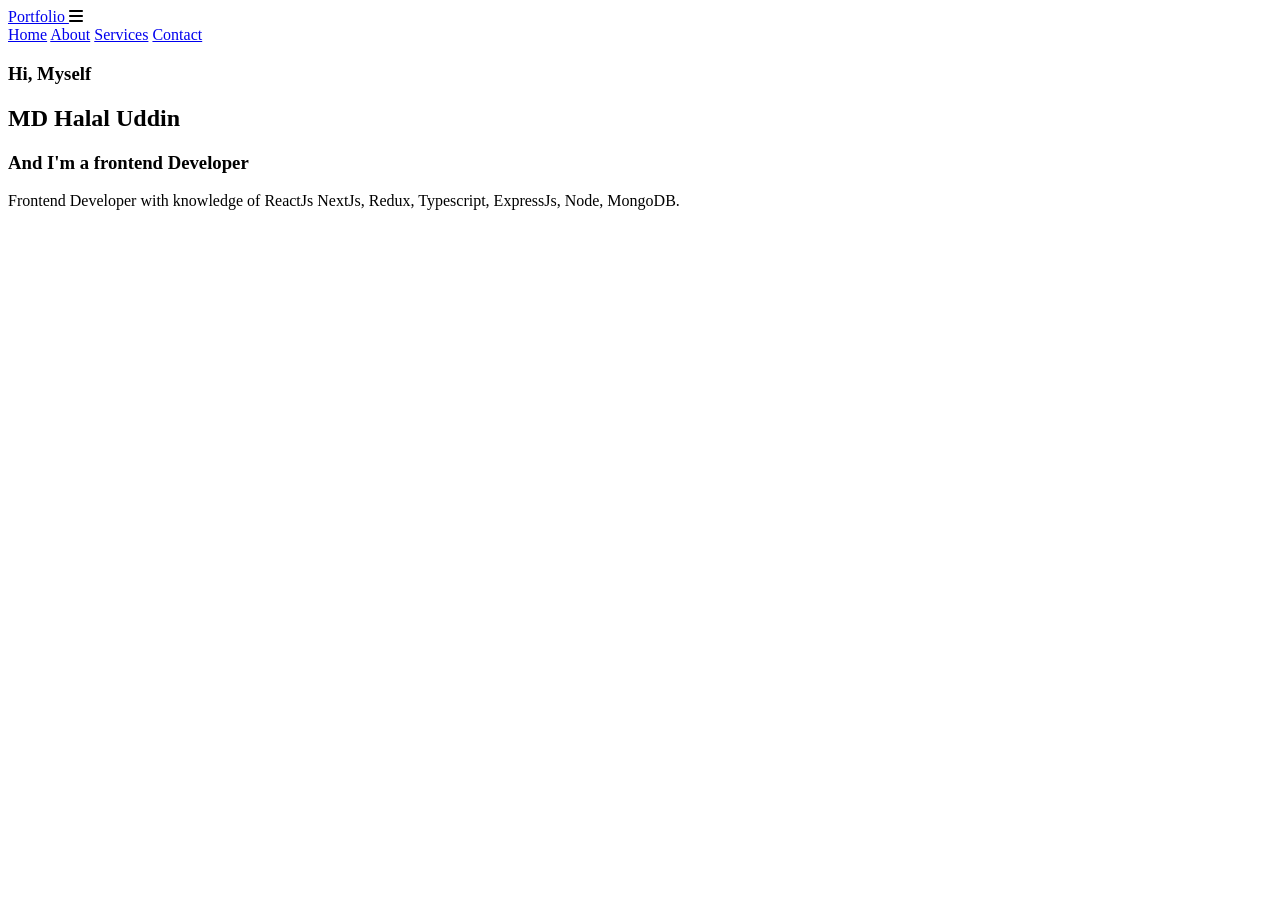
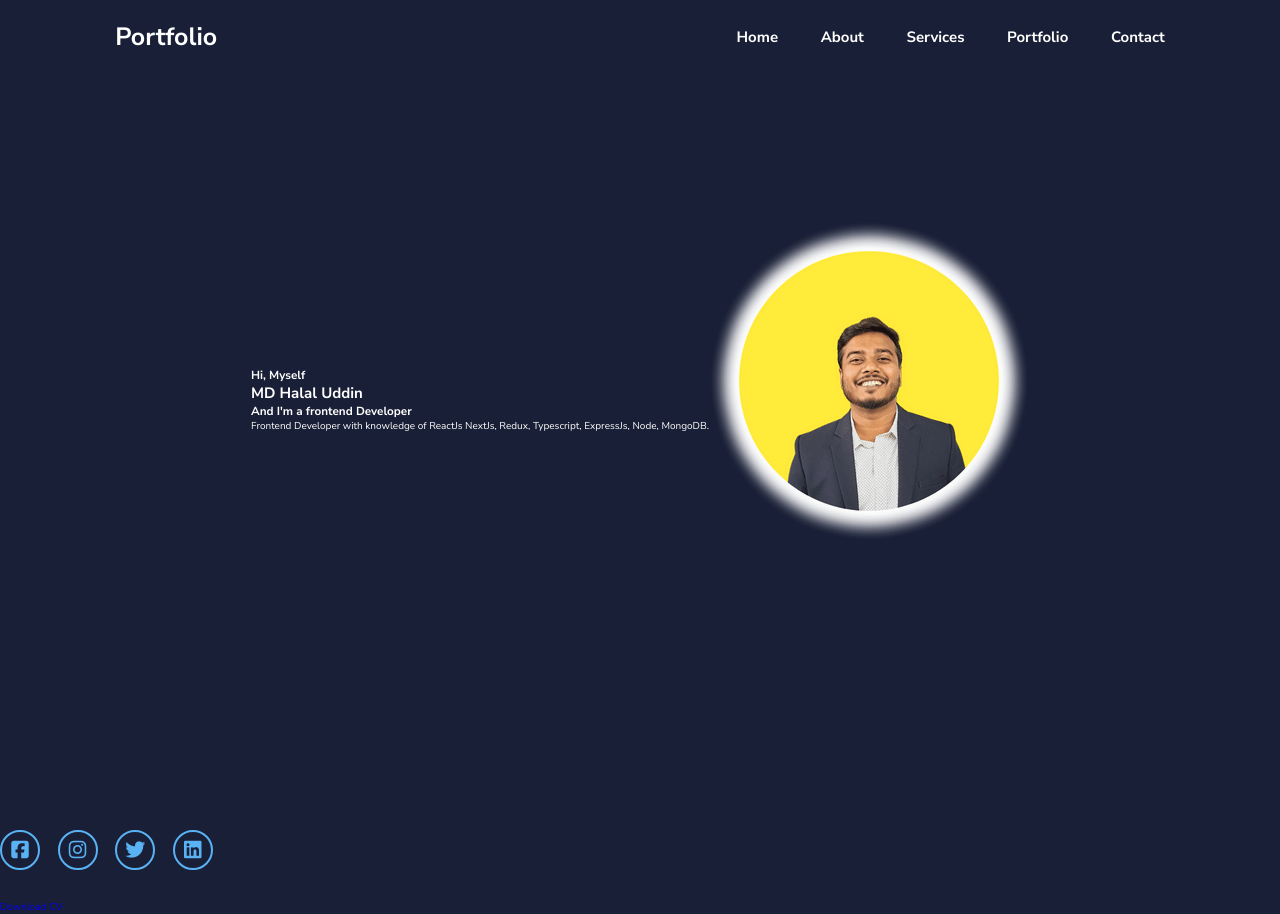
Before and after one commit to Mdhalaluddin/my-portfolio, a plain HTML site: page index.html in a window 1280 px wide. Before the commit the page ends 800 px from the top, so only its background shows below. Drawn offline with Linux system fonts and the light colour scheme; a script that the page names is missing.

Commit message:
secend commit

```diff
--- a/index.html
+++ b/index.html
@@ -18,23 +18,34 @@
         </a>
         <i class="fa-solid fa-bars" id="menu-icon"></i>
 
-
         <nav class="navbar">
             <a href="#home" class="active">Home</a>
             <a href="#about">About</a>
             <a href="#services">Services</a>
+            <a href="#portfolio">Portfolio</a>
             <a href="#contact">Contact</a>
         </nav>
     </header>
     <!-- Home section Design -->
     <section class="home" id="home">
+        <div>
         <h3>Hi, Myself</h3>
         <h1>MD Halal Uddin</h1>
-        <h3>And I'm a frontend Developer</h3>
+        <h3>And I'm a <span>frontend Developer</span></h3>
         <p>Frontend Developer with knowledge of ReactJs NextJs, Redux, Typescript, ExpressJs, Node, MongoDB.</p>
-
-
+        </div>
+        <div class="home-img">
+            <img src="img/Profile Picture.png" alt="">
+        </div>
     </section>
+    <!-- social media icon-->
+    <div class="social-media">
+        <a href="#" class="fa-brands fa-square-facebook"></a>
+        <a href="#" class="fa-brands fa-instagram"></a>
+        <a href="#" class="fa-brands fa-twitter"></a>
+        <a href="#" class="fa-brands fa-linkedin"></a>
+    </div>
+    <a href="#" class="btn">Download CV</a>
 
     <script src="script.js"></script>
 </body>
--- a/style.css
+++ b/style.css
@@ -0,0 +1,128 @@
+@import url('https://fonts.googleapis.com/css2?family=Nunito+Sans:ital,opsz,wght,YTLC@0,6..12,200..1000,440..540;1,6..12,200..1000,440..540&display=swap');
+
+* {
+    margin: 0;
+    padding: 0;
+    box-sizing: border-box;
+    text-decoration: none;
+    outline: none;
+    scroll-behavior: smooth;
+    font-family: "Nunito Sans", sans-serif;
+}
+
+:root {
+    --bg-color: #191f36;
+    --snd-bf-color: #262B40;
+    --text-color: #fff;
+    --main-color: #59B2F4;
+}
+
+html {
+    font-size: 62.5%;
+    overflow-x: hidden;
+
+}
+
+body {
+    background: var(--bg-color);
+    color: var(--text-color);
+}
+
+section {
+    min-height: 100vh;
+    padding: 10rem;
+}
+
+.header {
+    position: fixed;
+    top: 0;
+    left: 0;
+    width: 100%;
+    padding: 2rem 9%;
+    background: var(--bg-color);
+    display: flex;
+    justify-content: space-between;
+    align-items: center;
+    z-index: 100;
+}
+
+.logo {
+    font-size: 2.5rem;
+    color: var(--text-color);
+    font-weight: 4rem;
+    font-weight: 700;
+}
+
+.navbar a {
+    font-size: 1.5rem;
+    color: var(--text-color);
+    margin-left: 4rem;
+    font-weight: 700;
+}
+
+.navbar a:hover,
+.navbar a.active {
+    color: ver(--text-color);
+}
+#menu-icon{
+    font-size: 3.6rem;
+    color: var(--text-color);
+    display: none;
+}
+
+.home {
+    display: flex;
+    justify-content: center;
+    align-items: center;
+}
+
+.home-content h3 {
+    font-size: 3.2rem;
+    font-weight: 700;
+}
+
+.home-content h3:nth-last-of-type(2) {
+    margin-bottom: 2rem;
+}
+
+span {
+    color: var(--text-color);
+}
+
+.home-content h1 {
+    font-size: 5.6rem;
+    font-weight: 700;
+    line-height: 1.3;
+}
+
+.home-img img {
+    width: 25vw;
+    animation: floatImage 4s ease-in-out infinite;
+}
+
+@keyframes floatImage {
+    0% {
+        transform: translate(0);
+    }
+    50% {
+        transform: translateY(-3.4rem);
+    }
+    100% {
+        transform: translateY(0);
+    }
+}
+
+.social-media a {
+    display: inline-flex;
+    justify-content: center;
+    align-items: center;
+    width: 4rem;
+    height: 4rem;
+    background: transparent;
+    border: .2rem solid var(--main-color);
+    border-radius: 50%;
+    font-size: 2rem;
+    color: var(--main-color);
+    margin: 3rem 1.5rem 3rem 0;
+    transition: .5s ease;
+}
```
Also changed, not shown: img/Profile Picture.png (added).
